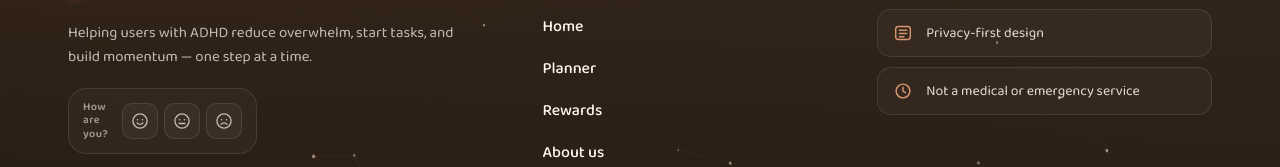
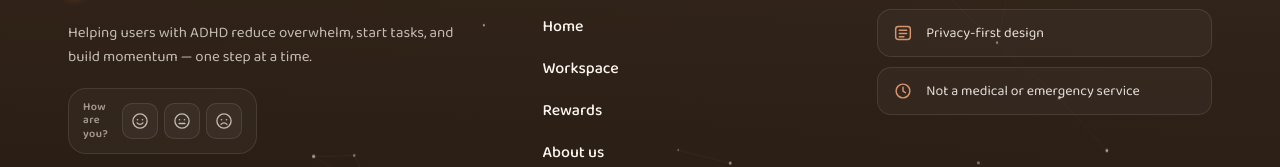
Before and after one commit to LongZhouuu/OneStepGen, a Vue app: page / in a window 1280 px wide. Shown: the part 3385-3552 px from the top of the page. Built offline with nearby package versions, Linux system fonts and the light colour scheme; no server answers.

Commit message:
Change the planner option in sitefooter to workspace

```diff
--- a/src/components/SiteFooter.vue
+++ b/src/components/SiteFooter.vue
@@ -89,7 +89,7 @@
             </li>
             <li>
               <RouterLink :to="{ name: 'Planner' }" class="nav-link">
-                <span class="nav-text">Planner</span>
+                <span class="nav-text">Workspace</span>
                 <span class="nav-arrow" aria-hidden="true">→</span>
               </RouterLink>
             </li>
```
